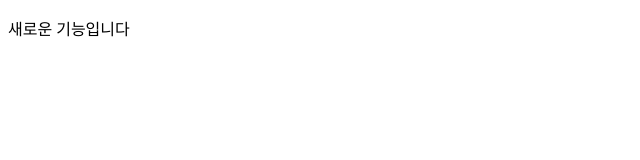
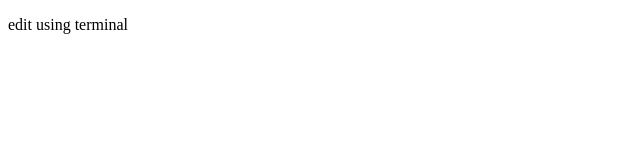
Before and after one commit to MinSoo-Na/GitinitTest, a plain HTML site: page index.html in a window 1280 px wide. Shown: the full height of the page, 0-640 px from the left. Drawn offline with Linux system fonts and the light colour scheme.

Commit message:
commit using terminal

```diff
--- a/index.html
+++ b/index.html
@@ -7,6 +7,6 @@
     <title>메인은 새 브랜치 없이 쭉 진행</title>
   </head>
   <body>
-    <p>새로운 기능입니다</p>
+    <p>edit using terminal</p>
   </body>
 </html>
```
